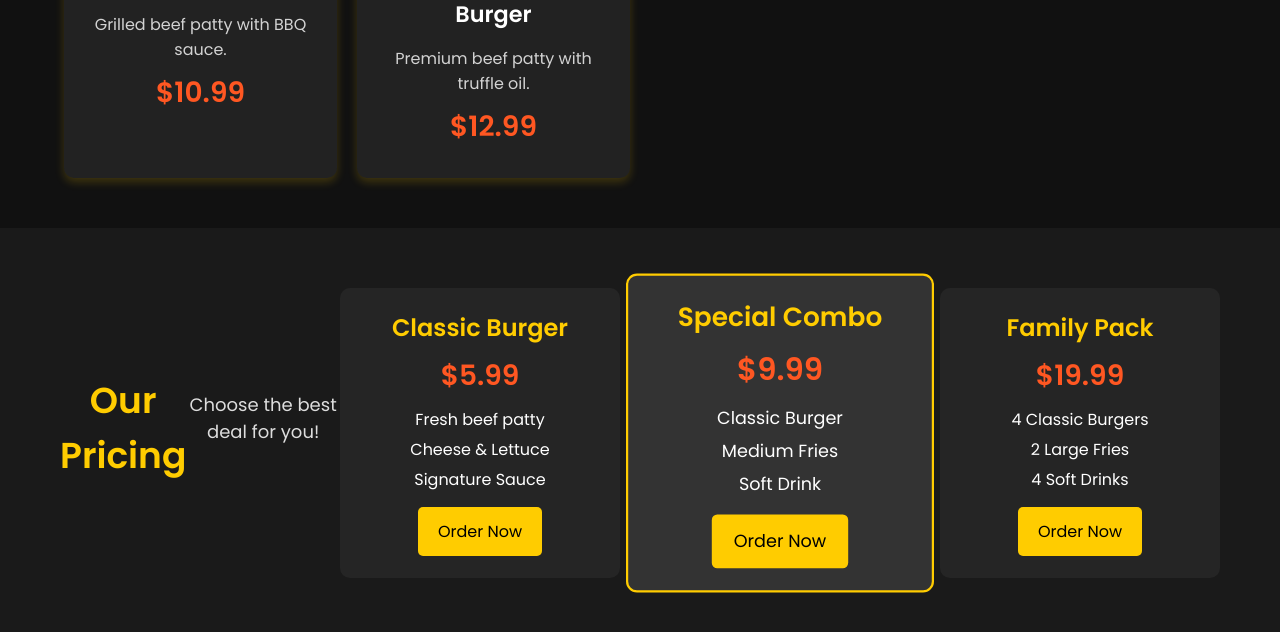
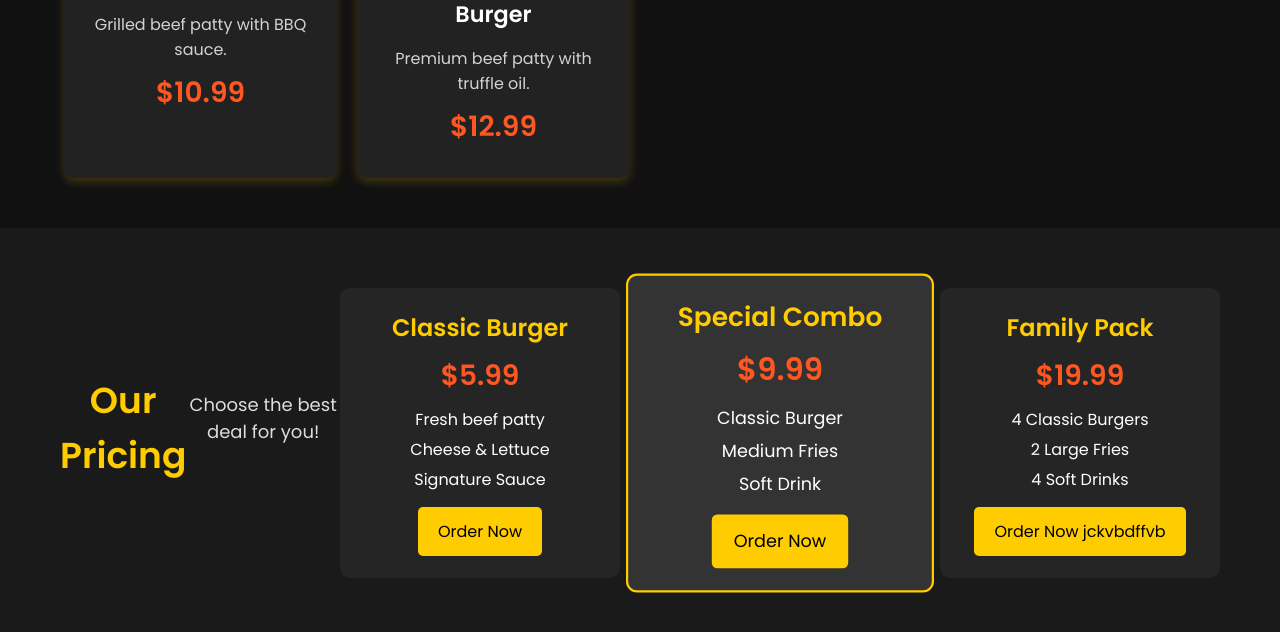
Before and after one commit to virender-pal-1/Ai_project, a plain HTML site: page index.html in a window 1280 px wide. Shown: the part 2004-2636 px from the top of the page. Drawn offline with Linux system fonts and the light colour scheme.

Commit message:
oder now change

```diff
--- a/index.html
+++ b/index.html
@@ -163,7 +163,9 @@
                     <li>2 Large Fries</li>
                     <li>4 Soft Drinks</li>
                 </ul>
-                <button class="btn-order">Order Now</button>
+                <button class="btn-order">Order Now jckvbdffvb
+
+                </button>
             </div>
         </div>
     </div>
```
